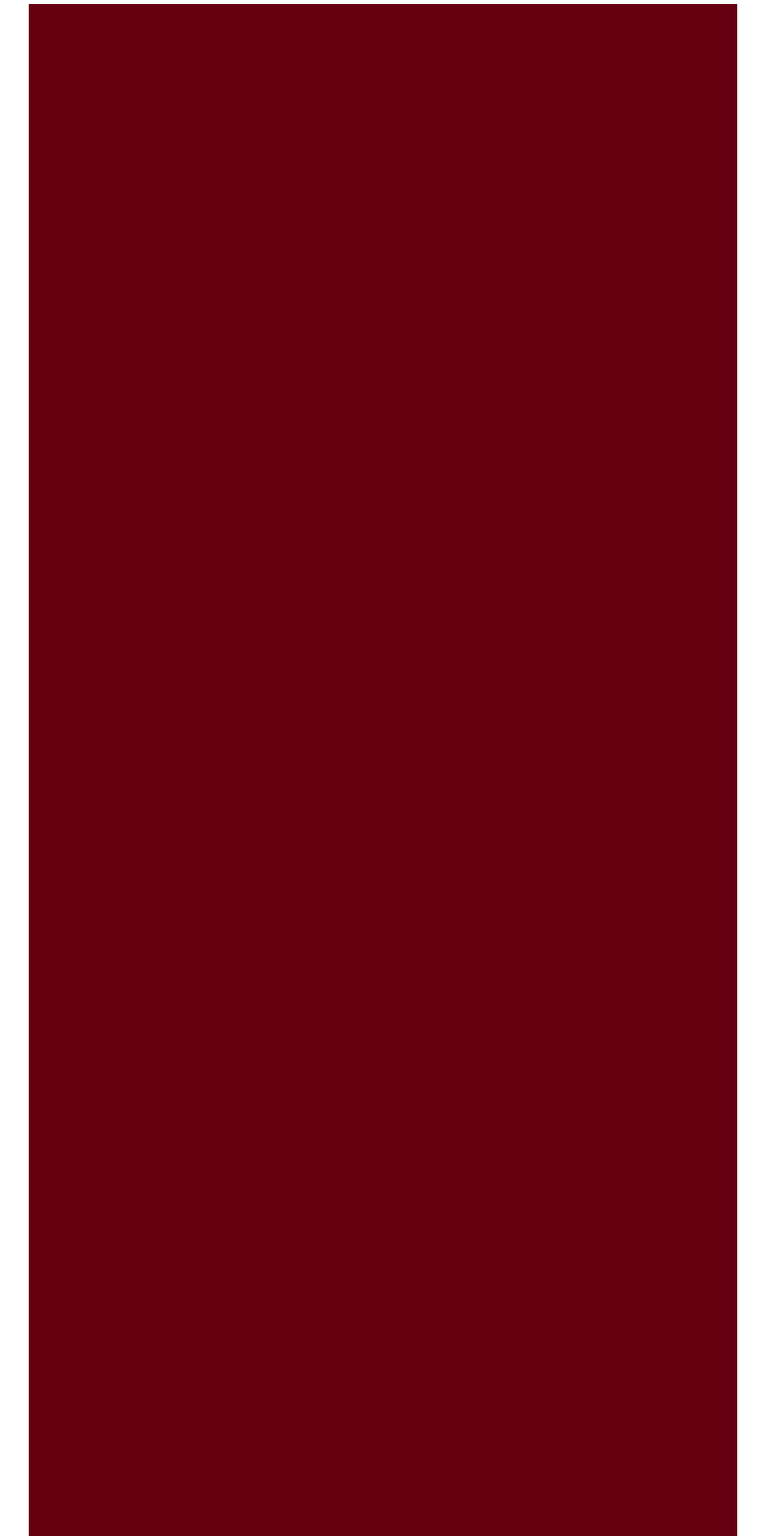
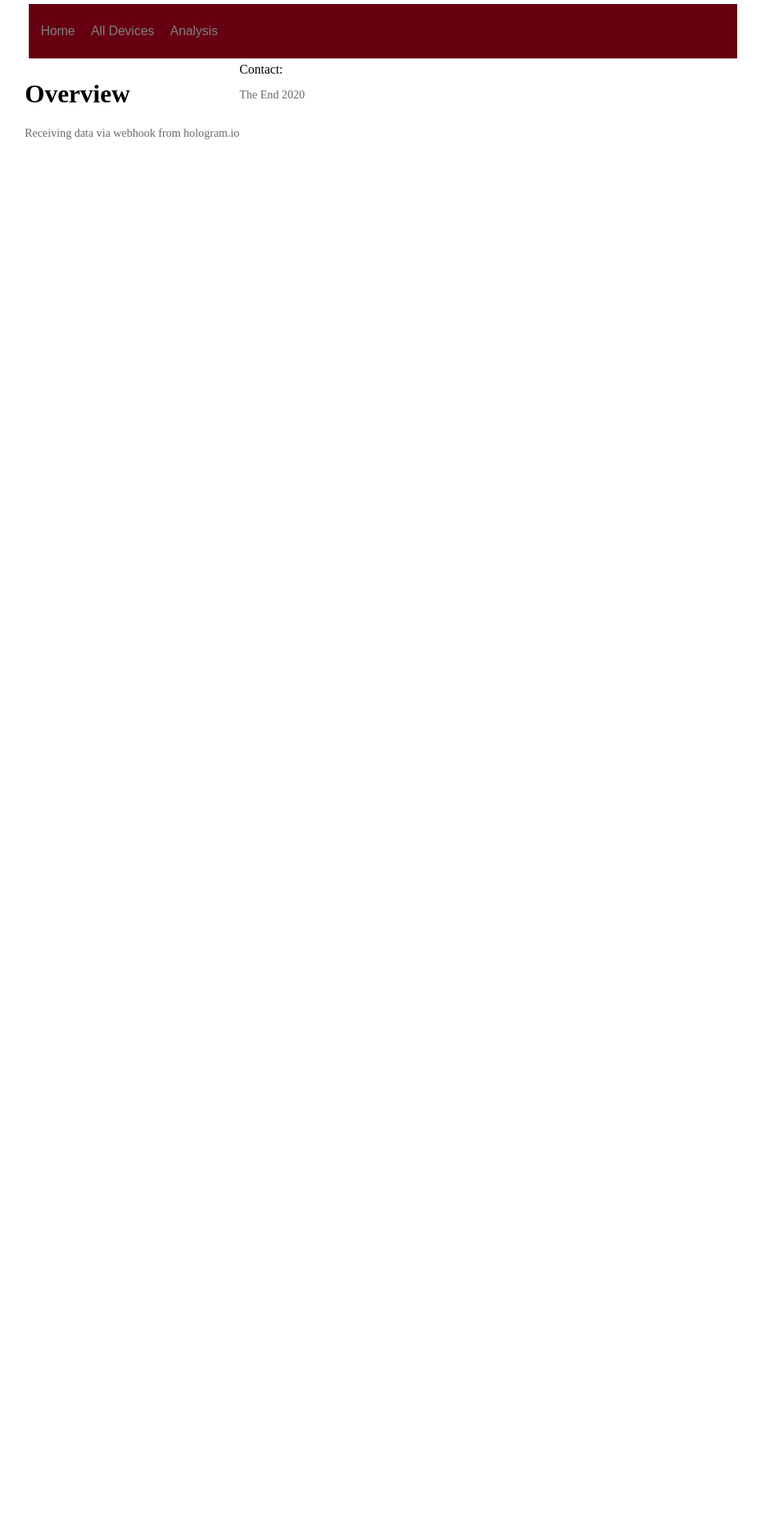
Before and after one commit to TheFeynman137/Solar-Data, a PHP site: page / in a window 1280 px wide. Shown: the top 1920 px of the page at 80% size, without its empty margins (161-1114 px from the left). After the commit the page ends 174 px from the top, so only its background shows below. Run offline with PHP 8.4, Linux system fonts and the light colour scheme.

Commit message:
Update style.css

```diff
--- a/style.css
+++ b/style.css
@@ -25,7 +25,7 @@ a:active {
 }
 
 p {
-  font-size: 120%;
+  font-size: 90%;
   color: dimgray;
 }
 
@@ -50,7 +50,7 @@ li a {
   display: block;
   color: white;
   text-align: center;
-  padding: 2000px 10px;
+  padding: 20px 10px;
   text-decoration: none;
 }
 
```
